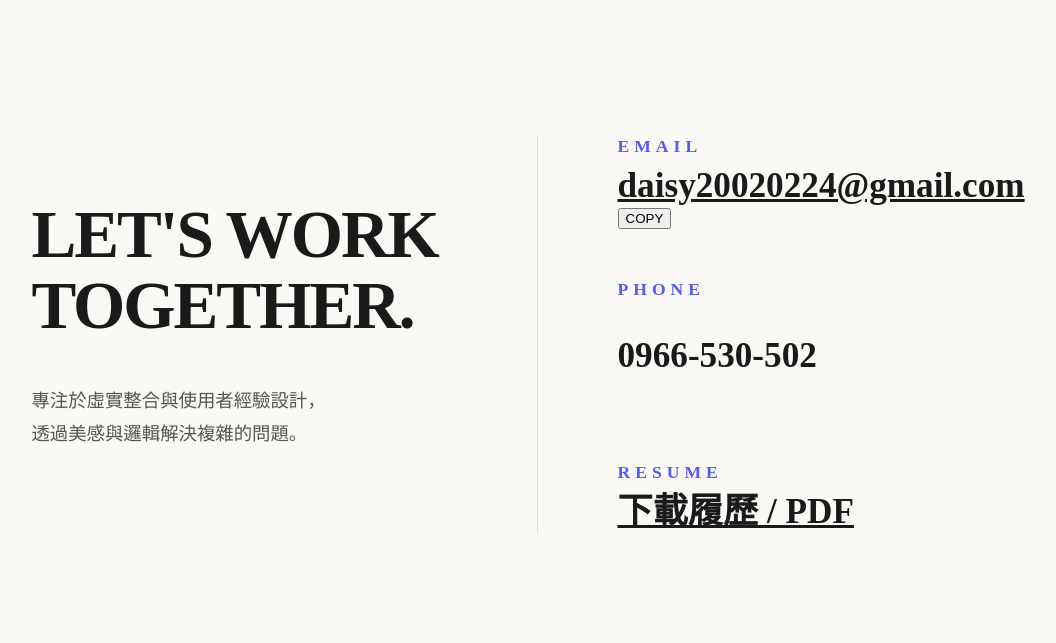
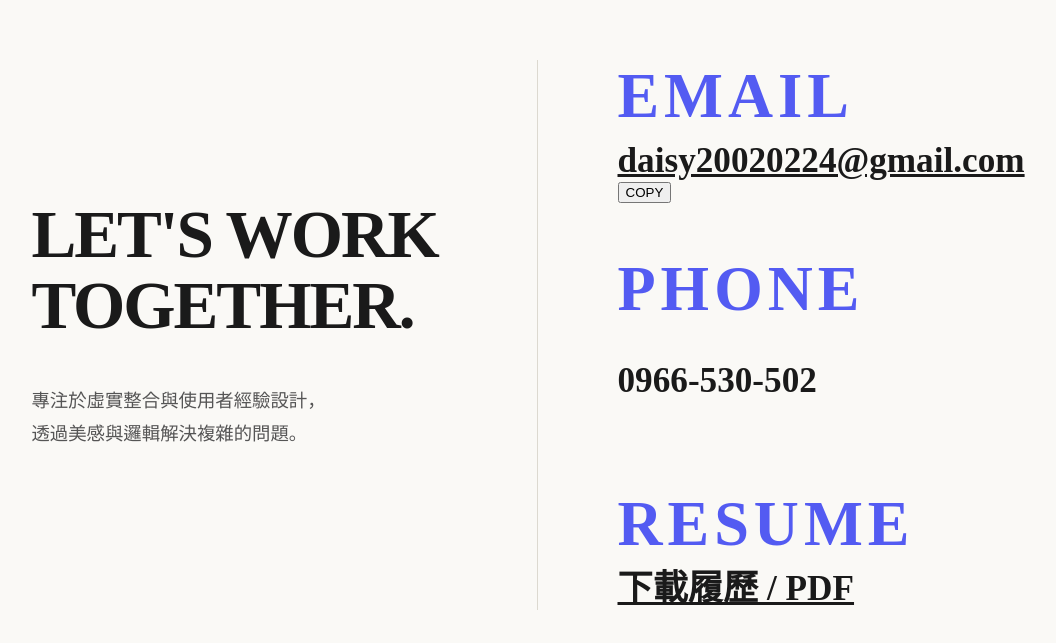
Before and after one commit to 20020224-qun/my-portfolio-react, a React (Vite) app: page / in a window 1280 px wide. Shown: the part 4878-5521 px from the top of the page, without its empty margins (103-1159 px from the left). Built offline with nearby package versions, Linux system fonts and the light colour scheme.

Commit message:
Update style.css

```diff
--- a/src/assets/style.css
+++ b/src/assets/style.css
@@ -777,7 +777,7 @@ html {
 
 /* 🚀 修正：提升藍色標籤的存在感 */
 #contact .info-label {
-    font-size: 0.95rem !important; /* 放大字級，不要讓它縮在那裡 */
+    font-size: 3.9rem !important; /* 放大字級，不要讓它縮在那裡 */
     letter-spacing: 6px !important; /* 更大的字間距營造高級感 */
     color: #535bf2 !important; /* 稍微加深一點點藍色，增加對比度 */
     font-weight: 800 !important;
@@ -813,7 +813,7 @@ html {
 
 /* 強制右側標籤變大變藍 */
 #contact .info-label {
-    font-size: 1.1rem !important;
+    font-size: 3.9rem !important;
     color: #535bf2 !important;
     display: block !important;
     letter-spacing: 5px !important;
```
